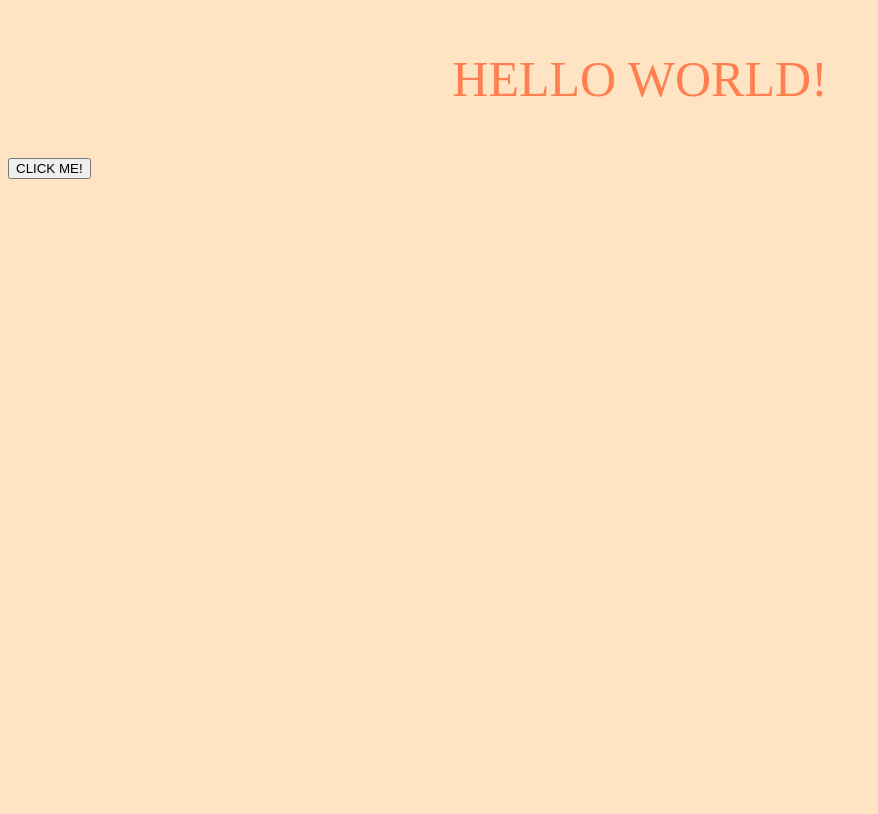
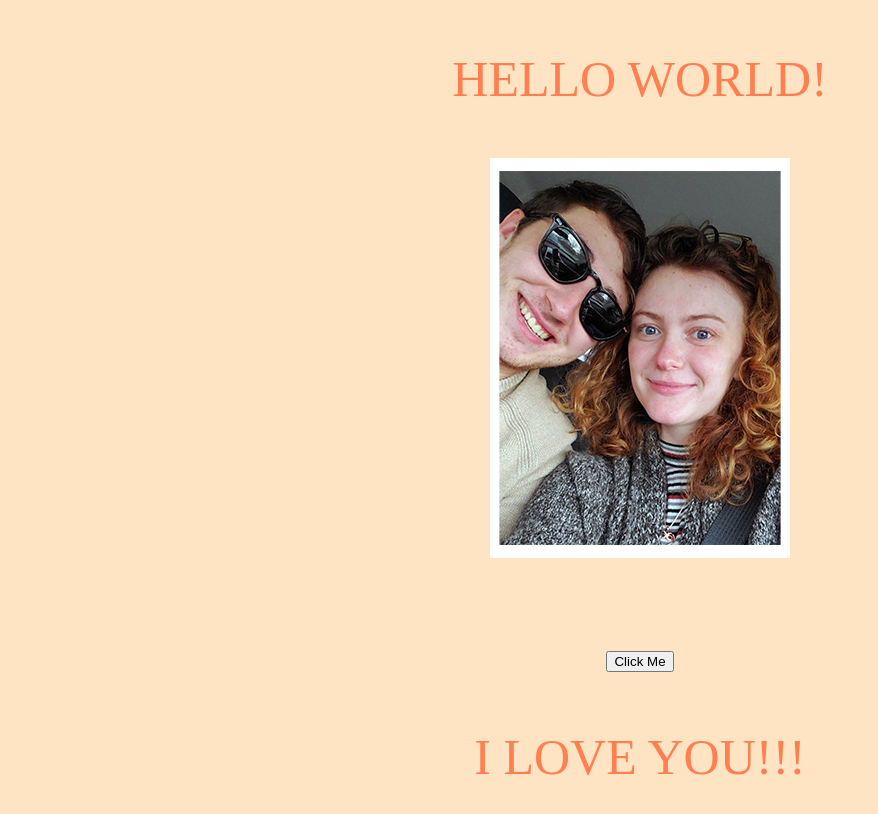
Before and after one commit to jasmindyer/forJack, a plain HTML site: page index.html in a window 1280 px wide. Shown: the whole page, without its empty margins (0-878 px from the left). Drawn offline with Linux system fonts and the light colour scheme.

Commit message:
theres a buttoin now

```diff
--- a/action.js
+++ b/action.js
@@ -0,0 +1,8 @@
+function myFunction() {
+    var x = document.getElementById("myDIV");
+    if (x.style.display === "none") {
+      x.style.display = "block";
+    } else {
+      x.style.display = "none";
+    }
+  }
--- a/index.html
+++ b/index.html
@@ -12,9 +12,14 @@
     </head>
     <body>
 
-        <p>HELLO WORLD!</p>
+          <p>HELLO WORLD!</p>
+        <p> <img src="img/jack2.jpg" alt="">  </p>
 
-        <button type="button">CLICK ME!</button>
+   <p><button onclick="myFunction()">Click Me</button>
+
+    <div id="myDIV">
+    <p>I LOVE YOU!!!</p>
+    </div></p>
 
     </body>
 </html>
```
Also changed, not shown: main.css (line endings or trailing spaces).
